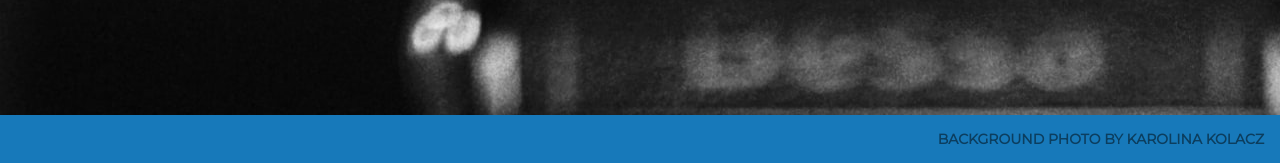
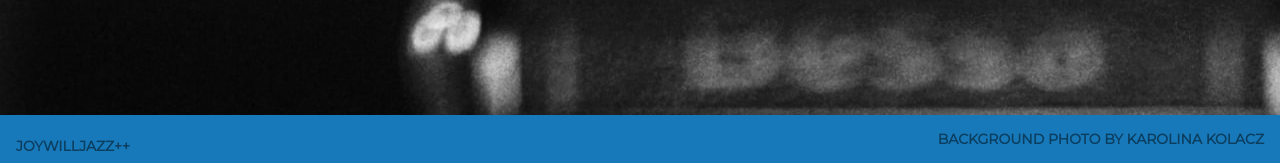
Before and after one commit to wjutterback/JoyWillJazzPlusPlus, a plain HTML site: page index.html in a window 1280 px wide. Shown: the part 637-800 px from the top of the page. Drawn offline with nearby package versions, Linux system fonts and the light colour scheme.

Commit message:
Added JWJ to all footers

```diff
--- a/index.html
+++ b/index.html
@@ -168,6 +168,7 @@
     <!-- Footer -->
 
     <footer class="mobile-bottom-bar">
+      <span class="footer-text center">JoyWillJazz++</span>
       <a
         href="https://unsplash.com/@mshfoto?utm_source=unsplash&amp;utm_medium=referral&amp;utm_content=creditCopyText"
         class="footer-link"
```
Also changed, not shown: merge.html (+1 -0 lines).
